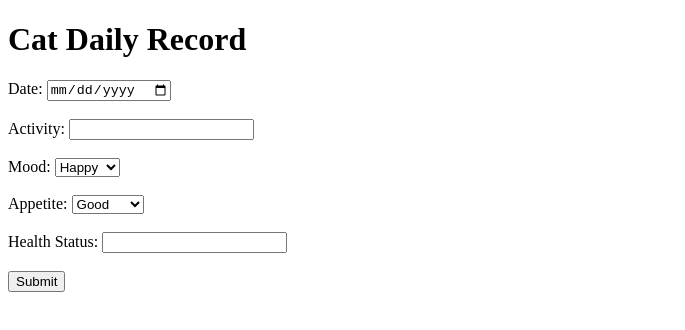
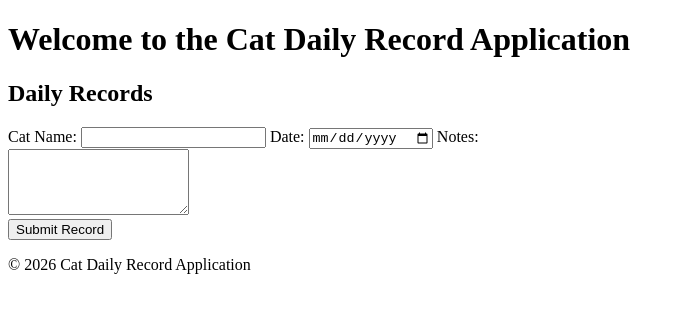
Before and after one commit to kerokii/pipipig, a website: page index.html in a window 1280 px wide. Shown: the whole page, without its empty margins (0-685 px from the left). Drawn offline with Linux system fonts and the light colour scheme.

Commit message:
Create index.html file for cat daily record application interface

```diff
--- a/index.html
+++ b/index.html
@@ -3,37 +3,28 @@
 <head>
     <meta charset="UTF-8">
     <meta name="viewport" content="width=device-width, initial-scale=1.0">
-    <title>Cat Daily Record</title>
+    <title>Cat Daily Record Application</title>
 </head>
 <body>
-    <h1>Cat Daily Record</h1>
-    <form>
-        <label for="date">Date:</label>
-        <input type="date" id="date" name="date" required><br><br>
-
-        <label for="activity">Activity:</label>
-        <input type="text" id="activity" name="activity" required><br><br>
-
-        <label for="mood">Mood:</label>
-        <select id="mood" name="mood">
-            <option value="happy">Happy</option>
-            <option value="playful">Playful</option>
-            <option value="sleepy">Sleepy</option>
-            <option value="hungry">Hungry</option>
-            <option value="sick">Sick</option>
-        </select><br><br>
-
-        <label for="appetite">Appetite:</label>
-        <select id="appetite" name="appetite">
-            <option value="good">Good</option>
-            <option value="average">Average</option>
-            <option value="poor">Poor</option>
-        </select><br><br>
-
-        <label for="health">Health Status:</label>
-        <input type="text" id="health" name="health" required><br><br>
-
-        <input type="submit" value="Submit">
-    </form>
+    <header>
+        <h1>Welcome to the Cat Daily Record Application</h1>
+    </header>
+    <main>
+        <section>
+            <h2>Daily Records</h2>
+            <form>
+                <label for="catName">Cat Name:</label>
+                <input type="text" id="catName" name="catName" required>
+                <label for="recordDate">Date:</label>
+                <input type="date" id="recordDate" name="recordDate" required>
+                <label for="recordNotes">Notes:</label><br>
+                <textarea id="recordNotes" name="recordNotes" rows="4" required></textarea><br>
+                <input type="submit" value="Submit Record">
+            </form>
+        </section>
+    </main>
+    <footer>
+        <p>&copy; 2026 Cat Daily Record Application</p>
+    </footer>
 </body>
 </html>
```
